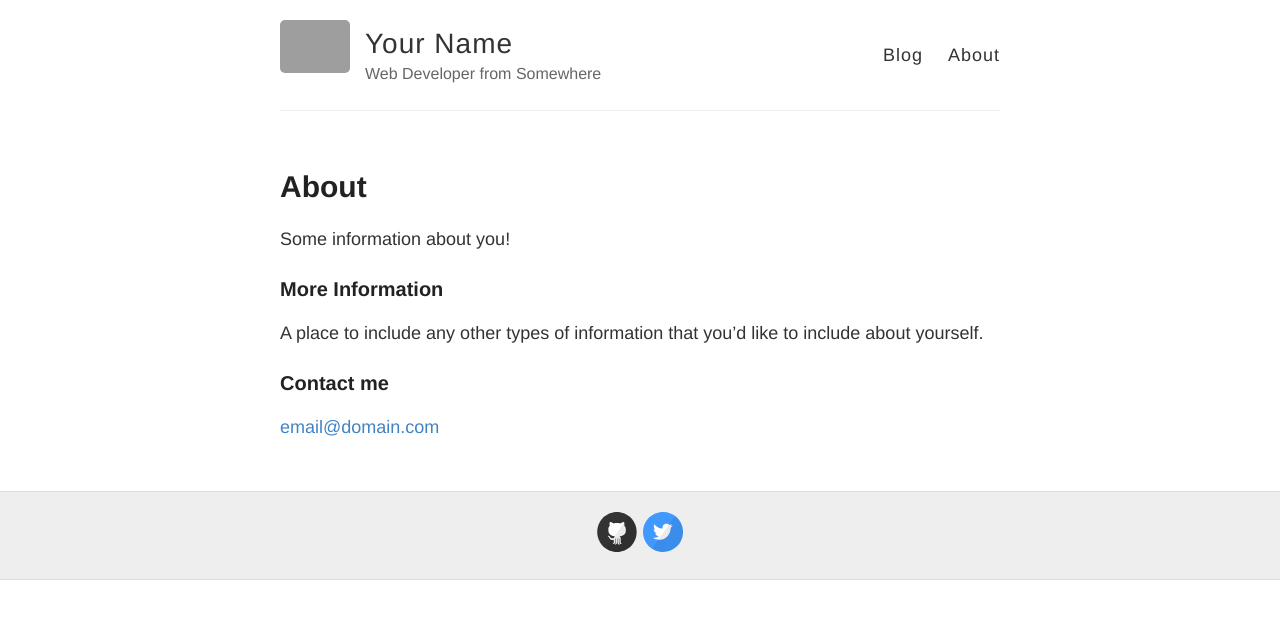
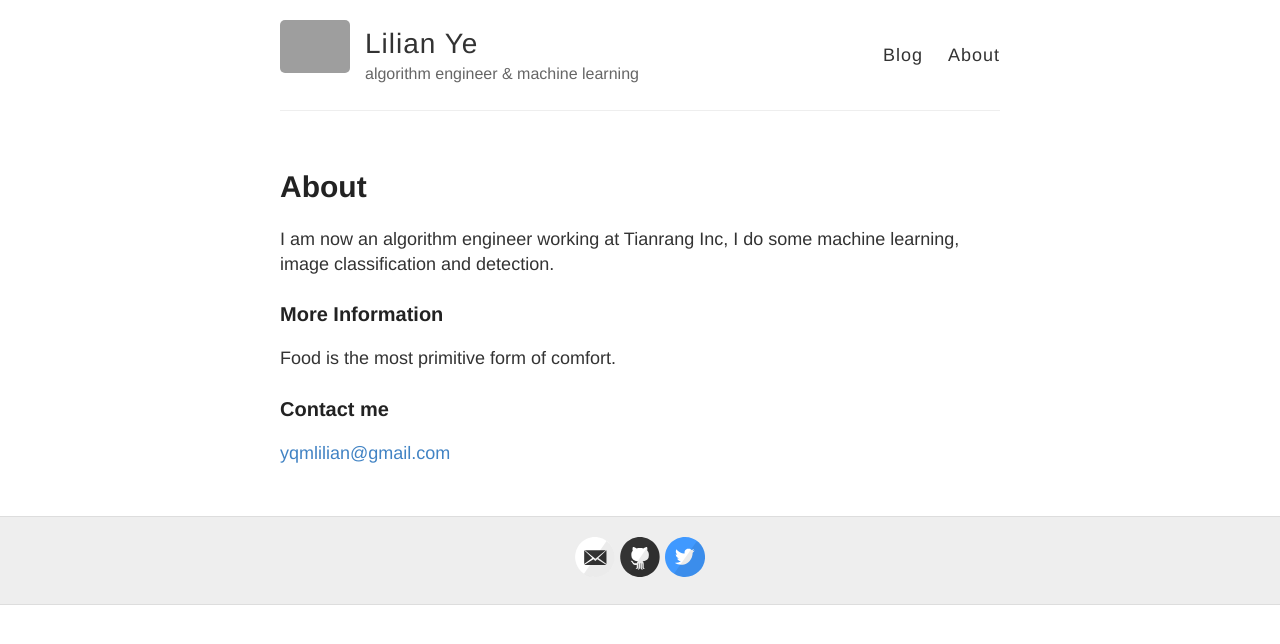
Before and after one commit to LilianYe/LilianYe.github.io, a Jekyll site: the page built from about.md, in a window 1280 px wide. Shown: the top 644 px of the page. Built offline with Jekyll 4.4.1, drawn with Linux system fonts in a browser that asks for light colours; grey boxes are pictures that could not be loaded.

Commit message:
change some self info

```diff
--- a/_config.yml
+++ b/_config.yml
@@ -3,13 +3,13 @@
 #
 
 # Name of your site (displayed in the header)
-name: Your Name
+name: Lilian Ye
 
 # Short bio or description (displayed in the header)
-description: Web Developer from Somewhere
+description: algorithm engineer & machine learning
 
 # URL of your avatar or profile pic (you could use your GitHub profile pic)
-avatar: https://raw.githubusercontent.com/barryclark/jekyll-now/master/images/jekyll-logo.png
+avatar: https://raw.githubusercontent.com/barryclark/jekyll-now/master/images/jekyll-logo.jpeg
 
 #
 # Flags below are optional
@@ -18,15 +18,15 @@ avatar: https://raw.githubusercontent.com/barryclark/jekyll-now/master/images/je
 # Includes an icon in the footer for each username you enter
 footer-links:
   dribbble:
-  email:
+  email: yqmlilian@gmail.com
   facebook:
   flickr:
-  github: barryclark/jekyll-now
+  github: LilianYe
   instagram:
   linkedin:
   pinterest:
   rss: # just type anything here for a working RSS icon
-  twitter: jekyllrb
+  twitter: Lilian_Ye
   stackoverflow: # your stackoverflow profile, e.g. "users/50476/bart-kiers"
   youtube: # channel/<your_long_string> or user/<user-name>
   googleplus: # anything in your profile username that comes after plus.google.com/
--- a/about.md
+++ b/about.md
@@ -4,12 +4,12 @@ title: About
 permalink: /about/
 ---
 
-Some information about you!
+I am now an algorithm engineer working at Tianrang Inc, I do some machine learning, image classification and detection.
 
 ### More Information
 
-A place to include any other types of information that you'd like to include about yourself.
+Food is the most primitive form of comfort.
 
 ### Contact me
 
-[email@domain.com](mailto:email@domain.com)
+[yqmlilian@gmail.com](mailto:email@domain.com)
```
Also changed, not shown: _posts/2014-3-3-Hello-World.md (deleted, +0 -10 lines), images/jekyll-logo.png (deleted).
